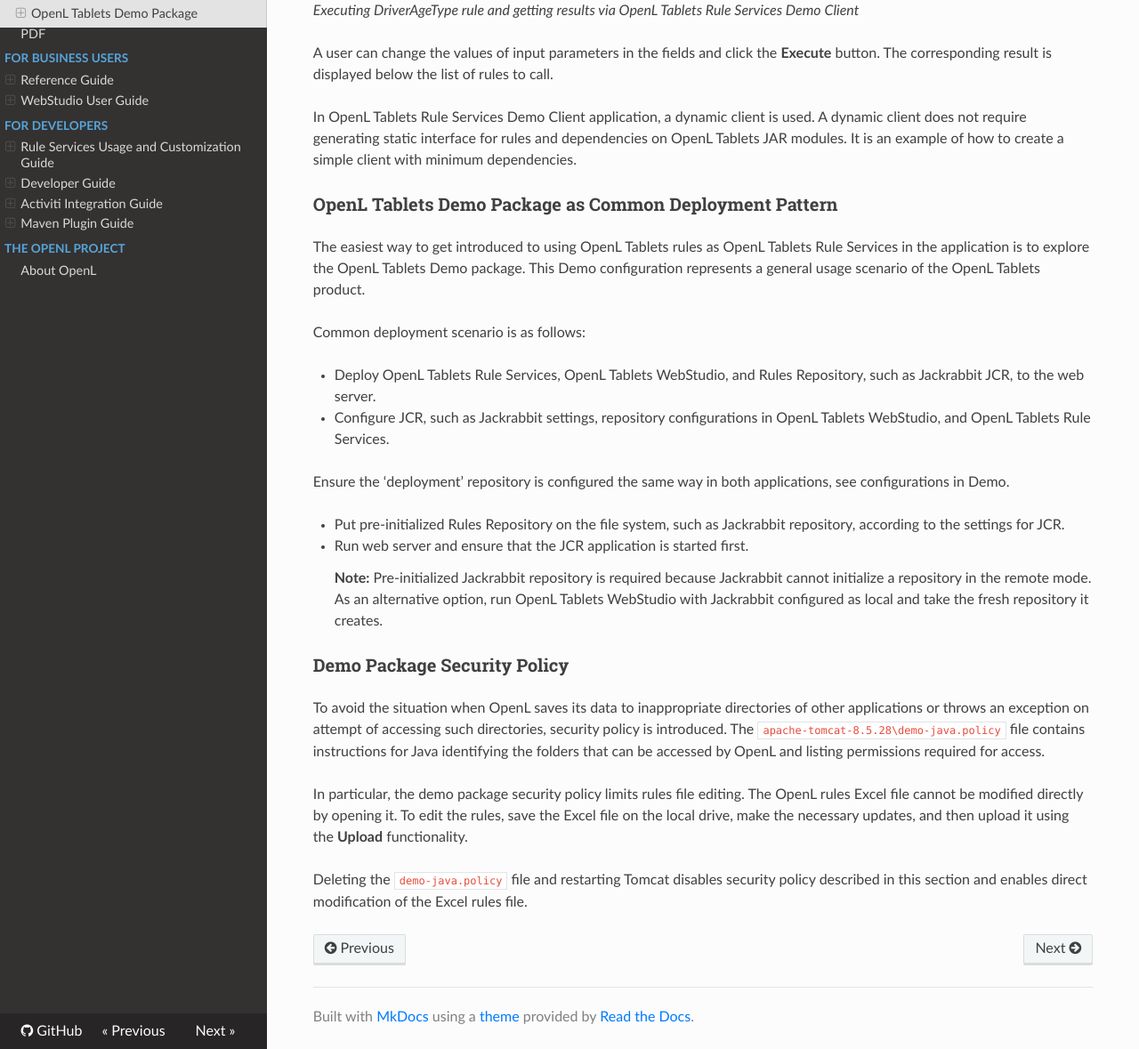
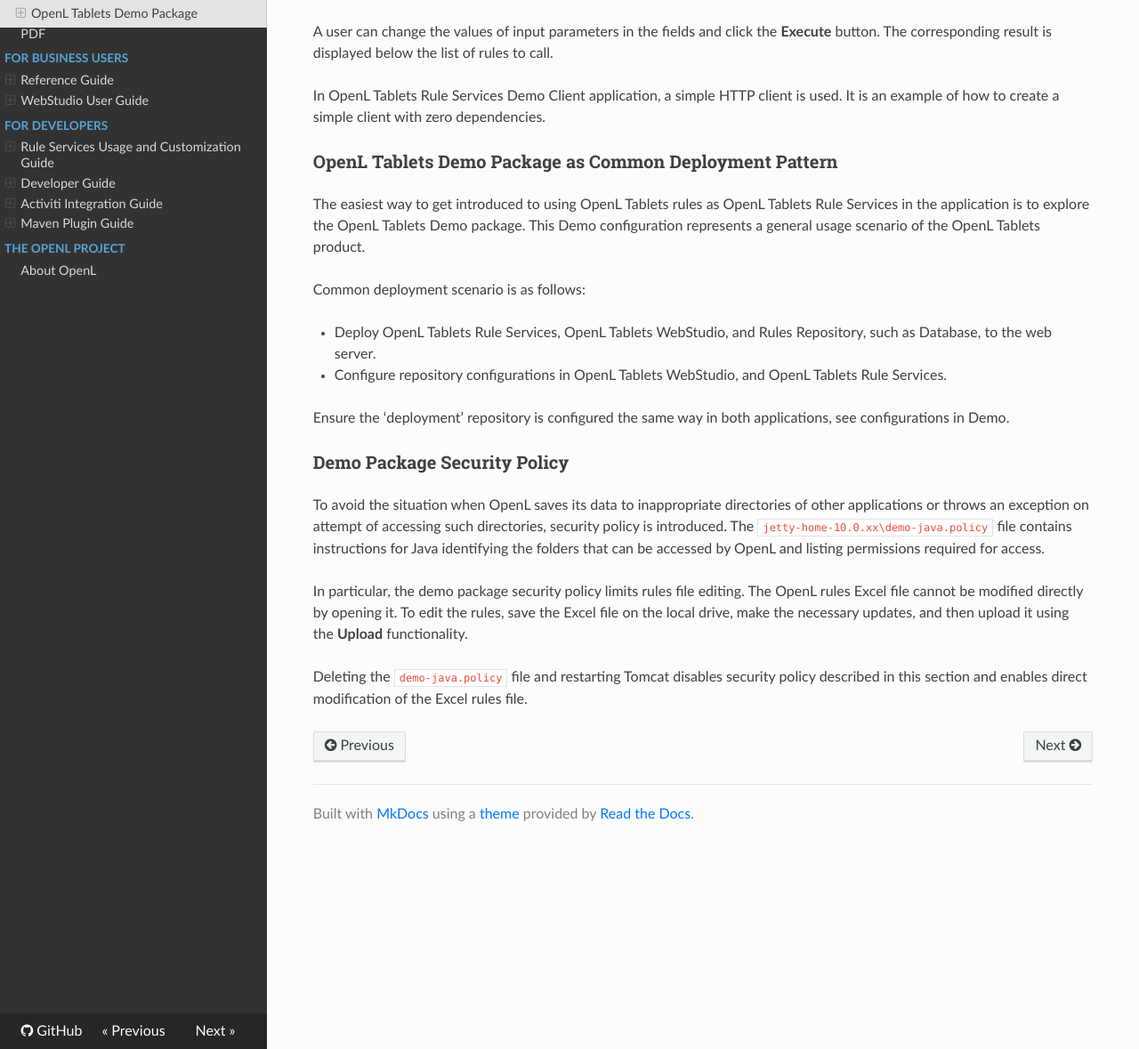
Before and after one commit to agradus/OpenLdocs, an MkDocs documentation site: the page built from docs/documentation/guides/demo_package_guide.md, in a window 1280 px wide and 1400 px high, scrolled down 6944 px, cut to the strip 221-1400 px from the top of the window. Shown: the whole strip at 89% size. Built offline with MkDocs 1.6.1, drawn with Linux system fonts in a browser that asks for light colours; nearby versions of some CDN libraries; some of the changed text lies outside the part shown.

Commit message:
Actualize Demo Guide for 5.26.x version

```diff
--- a/docs/documentation/guides/demo_package_guide.md
+++ b/docs/documentation/guides/demo_package_guide.md
@@ -36,20 +36,21 @@
 
 To make work with OpenL Tablets WebStudio more comfortable and quicker to start, several rule projects are already loaded in the user workspace. As a result, the user can work on projects already created from OpenL Tablets templates or, when necessary, create their own projects via Repository in OpenL Tablets WebStudio. In addition, to demonstrate usage of rules in applications, a user can also invoke rules of the preloaded project via the OpenL Tablets Rule Services Demo Client application deployed in the Demo package by default.
 
-The Demo package is a ZIP file that can be downloaded at <https://openl-tablets.org/downloads>, **Demo** (ZIP) link. After unzipping this file, the Demo package consists of the Apache Tomcat web server version 8.5.23, with four web applications located in the `\apache-tomcat-8.5.23\webapps\ `folder.
+The Demo package is a ZIP file that can be downloaded at <https://openl-tablets.org/downloads>, **Demo** (ZIP) link. After unzipping this file, the Demo package consists of the Eclipse Jetty web server version 10.0.17, with three web applications located in the `\jetty-home-10.0.17\webapps\` folder.
 
-**Note:** There is no need to set up `JDK`. The Demo package also works with only `JRE` installed.
+**Note:** There is no need to set up `JDK`. The Demo package also works with only `JRE` installed. By noted, that **Java 11** is supported only.
 
 These applications are as follows:
 
--   `webstudio.war`
--   `webservice.war`
+-   `webstudio`
+-   `webservice`
+-   `ROOT`
 
-For Windows, to start OpenL Tablets Demo package, locate the `<unzipped Demo package folder>\apache-tomcat-8.5.23\start.cmd` file and run it by double-clicking or via console window commands. For Linux, run the \<unzipped Demo package folder\>\\apache-tomcat-8.5.23\\start file. Then open the browser and use the following link to **OpenL Tablets Demo welcome page**:
+For Windows, to start OpenL Tablets Demo package, locate the `<unzipped Demo package folder>\jetty-home-10.0.xx\start.cmd` file and run it by double-clicking or via console window commands. For Linux, run the `<unzipped Demo package folder>\jetty-home-10.0.xx\start` file. The browser is expected to be openned automatically. If it was not happened, use the following link to **OpenL Tablets Demo welcome page**:
 
 `http://localhost:8080/`
 
-However, there are some specifics of launching OpenL Tablets Demo package under Linux and Mac OS. A working directory for OpenL Tablets Demo package is located at `<unzipped Demo package folder>\apache-tomcat-8.5.23\openl-demo\`.` `After unzipping the `OpenL Tablets Demo Package` file, a user must change access rights to the `sudo chmod 775 -R /<unzipped Demo package folder>` folder.
+However, there are some specifics of launching OpenL Tablets Demo package under Linux and Mac OS. A working directory for OpenL Tablets Demo package is located at `<unzipped Demo package folder>\jetty-home-10.0.xx\openl-demo\`. After unzipping the `OpenL Tablets Demo Package` file, a user must change access rights to the `sudo chmod 775 <unzipped Demo package folder>/start` file.
 
 For more information on deployment, see [OpenL Tablets Installation Guide > Deploying OpenL Tablets WebStudio](https://openldocs.readthedocs.io/en/latest/documentation/guides/installation_guide/#deploying-openl-tablets-webstudio).
 
@@ -107,13 +108,13 @@
 
 #### Administration
 
-By default, user workspace, history, and design repository are configured as local and located in the `openl-demo` folder of the `<unzipped Demo package folder>\apache-tomcat-8.5.23\` directory.` `This setting simplifies configuration and usage of the Demo package.` `Note that a default directory can be changed to another one. For more information on how to change a default directory, see [OpenL Tablets WebStudio Guide > Managing System Settings](https://openldocs.readthedocs.io/en/latest/documentation/guides/webstudio_user_guide/#managing-system-settings).
+By default, user workspace, history, and design repository are configured as local and located in the `openl-demo` folder of the `<unzipped Demo package folder>\jetty-home-10.0.xx\` directory.` `This setting simplifies configuration and usage of the Demo package.` `Note that a default directory can be changed to another one. For more information on how to change a default directory, see [OpenL Tablets WebStudio Guide > Managing System Settings](https://openldocs.readthedocs.io/en/latest/documentation/guides/webstudio_user_guide/#managing-system-settings).
 
 ![](demo_guide_images/d4e08c04cc55071f60b74c3508b1e274.png)
 
 *Common system settings in Administration*
 
-Deployment Repository is set to use the remote – RMI connection. An appropriate URL `//localhost:1099/deployment-repository` is configured by default and defined in the OpenL Tablets WebStudio `rules-production.properties `file in the` <unzipped Demo package folder>\apache-tomcat-8.5.23\webapps\webstudio\WEB-INF\conf\ `folder.
+Deployment Repository is set to use the Databse (JDBC) connection. An appropriate URL `jdbc:h2:./openl-demo/repositories/deployment/db;AUTO_SERVER=TRUE;DB_CLOSE_DELAY=20` is configured by default and defined in the OpenL Tablets WebStudio `webstudio.properties` file in the `<unzipped Demo package folder>\jetty-home-10.0.xx\` folder.
 
 ![](demo_guide_images/e431646eb5b545f6625b9f828f1c2dcb.png)
 
@@ -121,9 +122,7 @@
 
 ### OpenL Tablets Rule Services in a Demo Project
 
-By default, a project from the “Example 3 – Auto Policy Calculation” template is deployed to Deployment Repository. To deploy the project on startup, ensure the project is packed in the `WEB-INF\lib\*-datasource.jar` file and the following property are added to the rule service:
-
-`ruleservice.datasource.deploy.classpath.jars = true`
+By default, a project from the “Example 3 – Auto Policy Calculation” template is deployed to Deployment Repository from OpenL Tablets WebStudio by a startup script.
 
 To use this project as an example of project deployments as described in [OpenL Tablets Rule Services Demo Client in a Demo Package](#openl-tablets-rule-services-demo-client-in-a-demo-package), several settings are defined in Rules Configuration of the project. It is set up that only \*DriverRisk\*, \*DriverAgeType\*, \*AccidentPremium\* are wildcards, and rules are included and can be used from the OpenL Tablets Rule Services Demo Client application.
 
@@ -133,11 +132,11 @@
 
 The demo does not restrict any deployments of other projects nor has any other limitations so the users can deploy their own projects in Demo setup. If a user deploys anything else, a full list of deployed projects appears on this page including user’s projects.
 
-**Swagger** is a third party tool used for testing services. For more information on Swagger and its usage in OpenL, see [OpenL Tablets Rule Services Usage and Customization Guide > Appendix D: OpenAPI Support](https://openldocs.readthedocs.io/en/latest/documentation/guides/rule_services_usage_and_customization_guide/#appendix-d-openapi-support).
+**Swagger UI** is a third party tool used for testing services. For more information on Swagger UI and its usage in OpenL, see [OpenL Tablets Rule Services Usage and Customization Guide > Appendix D: OpenAPI Support](https://openldocs.readthedocs.io/en/latest/documentation/guides/rule_services_usage_and_customization_guide/#appendix-d-openapi-support).
 
 ### OpenL Tablets Rule Services Demo Client in a Demo Package
 
-OpenL Tablets Rule Services Demo Client application is an application specially created to demonstrate usage of OpenL Tablets rules via OpenL Tablets Rule Services. OpenL Tablets Rule Services Demo Client is a simple application that must be used to check that rules are easily accessible from other applications via web services.
+OpenL Tablets Rule Services Demo Client application is an application specially created to demonstrate usage of OpenL Tablets rules via OpenL Tablets Rule Services. OpenL Tablets Rule Services Demo Client is a simple web page that must be used to check that rules are easily accessible from other applications via web services.
 
 **Note:**  OpenL Tablets Rule Services Demo Client invokes only several methods of a particular predeployed “Example 3 – Auto Policy Calculation” project. It means that other projects deployed by a user cannot be used from within the OpenL Tablets Rule Services Demo Client application.
 
@@ -149,7 +148,7 @@
 
 A user can change the values of input parameters in the fields and click the **Execute** button. The corresponding result is displayed below the list of rules to call.
 
-In OpenL Tablets Rule Services Demo Client application, a dynamic client is used. A dynamic client does not require generating static interface for rules and dependencies on OpenL Tablets JAR modules. It is an example of how to create a simple client with minimum dependencies.
+In OpenL Tablets Rule Services Demo Client application, a simple HTTP client is used. It is an example of how to create a simple client with zero dependencies.
 
 ### OpenL Tablets Demo Package as Common Deployment Pattern
 
@@ -157,19 +156,14 @@
 
 Common deployment scenario is as follows:
 
--   Deploy OpenL Tablets Rule Services, OpenL Tablets WebStudio, and Rules Repository, such as Jackrabbit JCR, to the web server.
--   Configure JCR, such as Jackrabbit settings, repository configurations in OpenL Tablets WebStudio, and OpenL Tablets Rule Services.
+-   Deploy OpenL Tablets Rule Services, OpenL Tablets WebStudio, and Rules Repository, such as Database, to the web server.
+-   Configure repository configurations in OpenL Tablets WebStudio, and OpenL Tablets Rule Services.
 
 Ensure the ‘deployment’ repository is configured the same way in both applications, see configurations in Demo.
 
--   Put pre-initialized Rules Repository on the file system, such as Jackrabbit repository, according to the settings for JCR.
--   Run web server and ensure that the JCR application is started first.
-
-    **Note:**  Pre-initialized Jackrabbit repository is required because Jackrabbit cannot initialize a repository in the remote mode. As an alternative option, run OpenL Tablets WebStudio with Jackrabbit configured as local and take the fresh repository it creates.
-
 ### Demo Package Security Policy
 
-To avoid the situation when OpenL saves its data to inappropriate directories of other applications or throws an exception on attempt of accessing such directories, security policy is introduced. The `apache-tomcat-8.5.28\demo-java.policy` file contains instructions for Java identifying the folders that can be accessed by OpenL and listing permissions required for access.
+To avoid the situation when OpenL saves its data to inappropriate directories of other applications or throws an exception on attempt of accessing such directories, security policy is introduced. The `jetty-home-10.0.xx\demo-java.policy` file contains instructions for Java identifying the folders that can be accessed by OpenL and listing permissions required for access.
 
 In particular, the demo package security policy limits rules file editing. The OpenL rules Excel file cannot be modified directly by opening it. To edit the rules, save the Excel file on the local drive, make the necessary updates, and then upload it using the **Upload** functionality.
 
```
